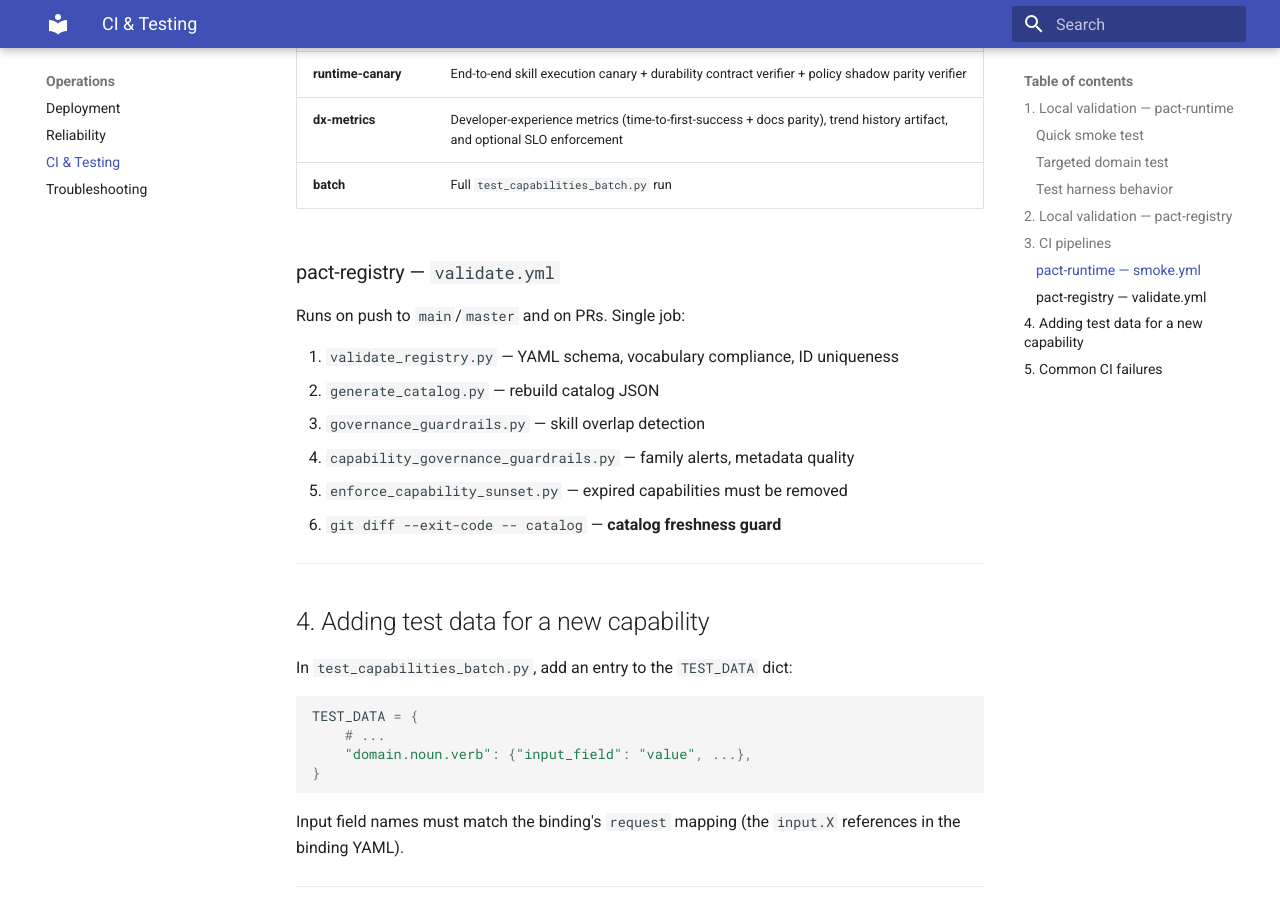
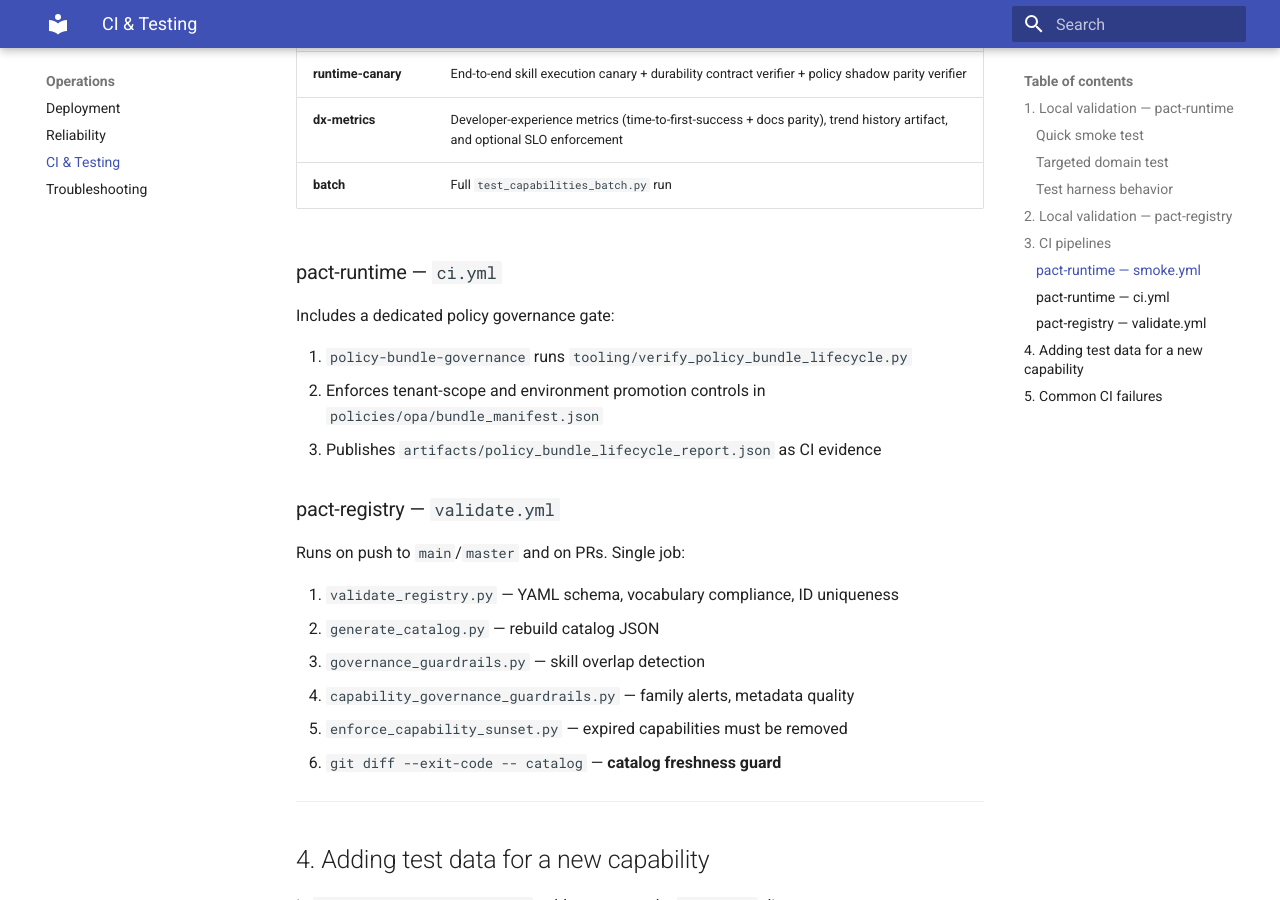
Before and after one commit to 11adyy/pact-research, an MkDocs documentation site: the page built from docs/CI_AND_TESTING.md, in a window 1280 px wide and 900 px high, scrolled down 1882 px. Built offline with MkDocs 1.6.1 and Material for MkDocs 9.7.7, drawn with Linux system fonts in a browser that asks for light colours.

Commit message:
Revise docs, .github
Recorded changes:
- M .github/workflows/ci.yml
- M docs/CI_AND_TESTING.md
- M docs/TARGET_ARCH_PROGRESS.md

```diff
--- a/docs/CI_AND_TESTING.md
+++ b/docs/CI_AND_TESTING.md
@@ -77,6 +77,14 @@
 | **dx-metrics** | Developer-experience metrics (time-to-first-success + docs parity), trend history artifact, and optional SLO enforcement |
 | **batch** | Full `test_capabilities_batch.py` run |
 
+### pact-runtime — `ci.yml`
+
+Includes a dedicated policy governance gate:
+
+1. `policy-bundle-governance` runs `tooling/verify_policy_bundle_lifecycle.py`
+2. Enforces tenant-scope and environment promotion controls in `policies/opa/bundle_manifest.json`
+3. Publishes `artifacts/policy_bundle_lifecycle_report.json` as CI evidence
+
 ### pact-registry — `validate.yml`
 
 Runs on push to `main`/`master` and on PRs. Single job:
```
Also changed, not shown: docs/TARGET_ARCH_PROGRESS.md (+1 -1 lines), 1 other file.
